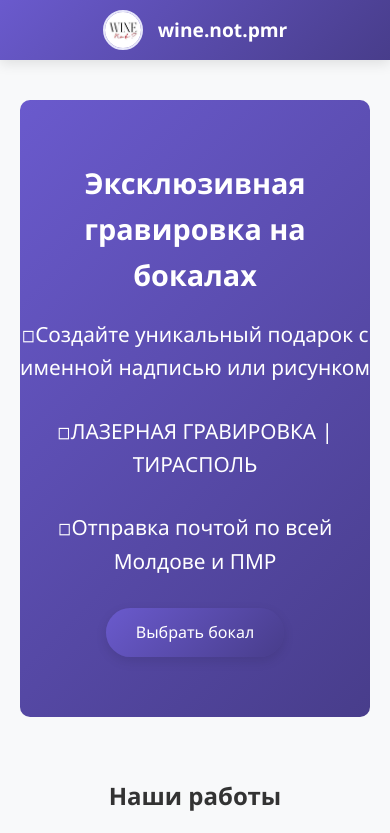
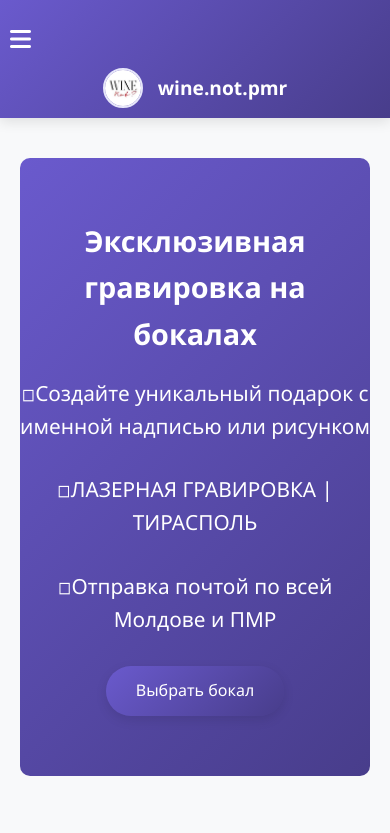
Before and after one commit to Obodokk/DankDoshCoin, a plain HTML site: page index.html in a window 390 px wide. Shown: the top 833 px of the page. Drawn offline with Linux system fonts and the light colour scheme.

Commit message:
Update index.html

```diff
--- a/index.html
+++ b/index.html
@@ -9,17 +9,22 @@
 </head>
 <body>
   <header>
+    <div class="mobile-menu-toggle">
+      <i class="fas fa-bars"></i>
+    </div>
     <div class="container header-content">
       <div class="logo">
         <img src="images/logo.jpg" alt="Логотип wine.not.pmr">
         <h1>wine.not.pmr</h1>
       </div>
+        <div class="mobile-menu">
           <nav>
             <a href="index.html" class="active"><i class="fas fa-home"></i> Главная</a>
             <a href="catalog.html"><i class="fas fa-wine-glass-alt"></i> Каталог</a>
             <a href="designer.html"><i class="fas fa-pen-fancy"></i> Конструктор</a>
             <a href="order.html"><i class="fas fa-shopping-cart"></i> Заказ</a>
           </nav>
+        </div>
       </div>
   </header>
 
```
Lines whose indentation alone changed are shown as unchanged.
